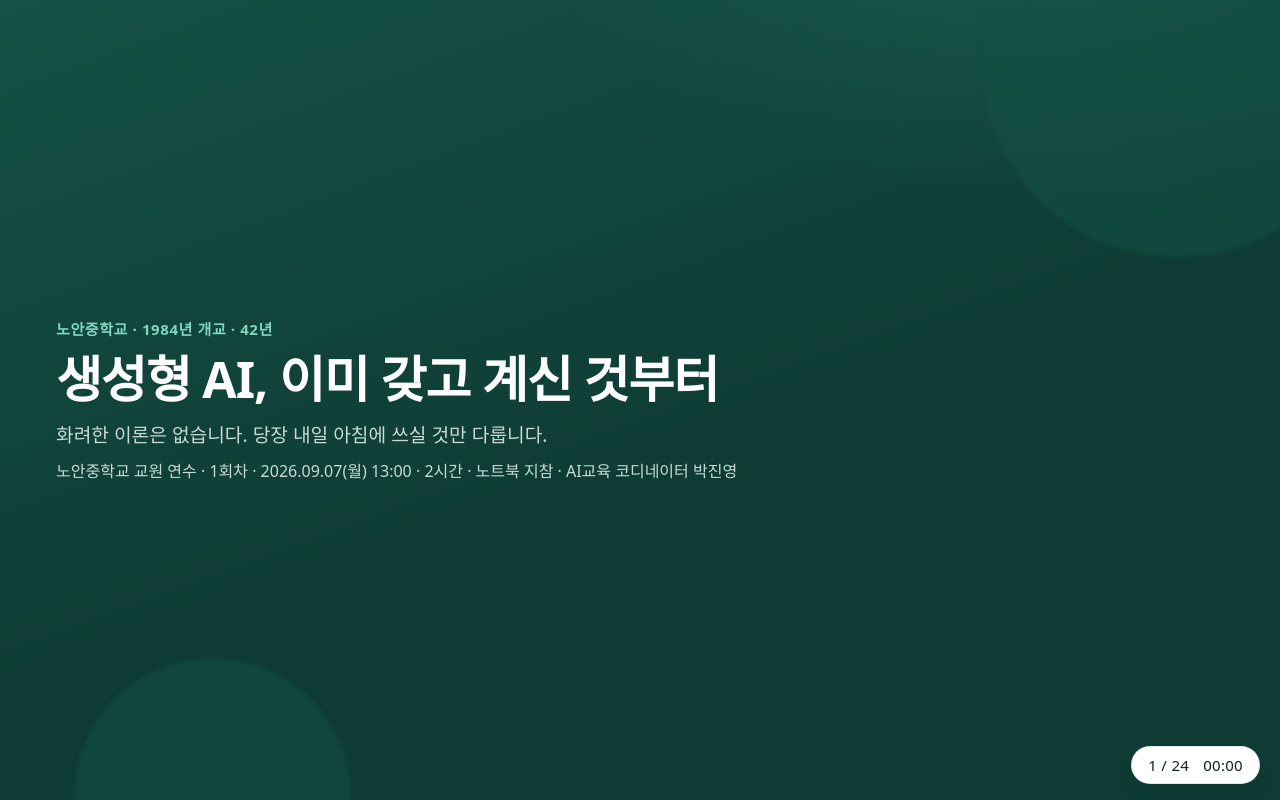
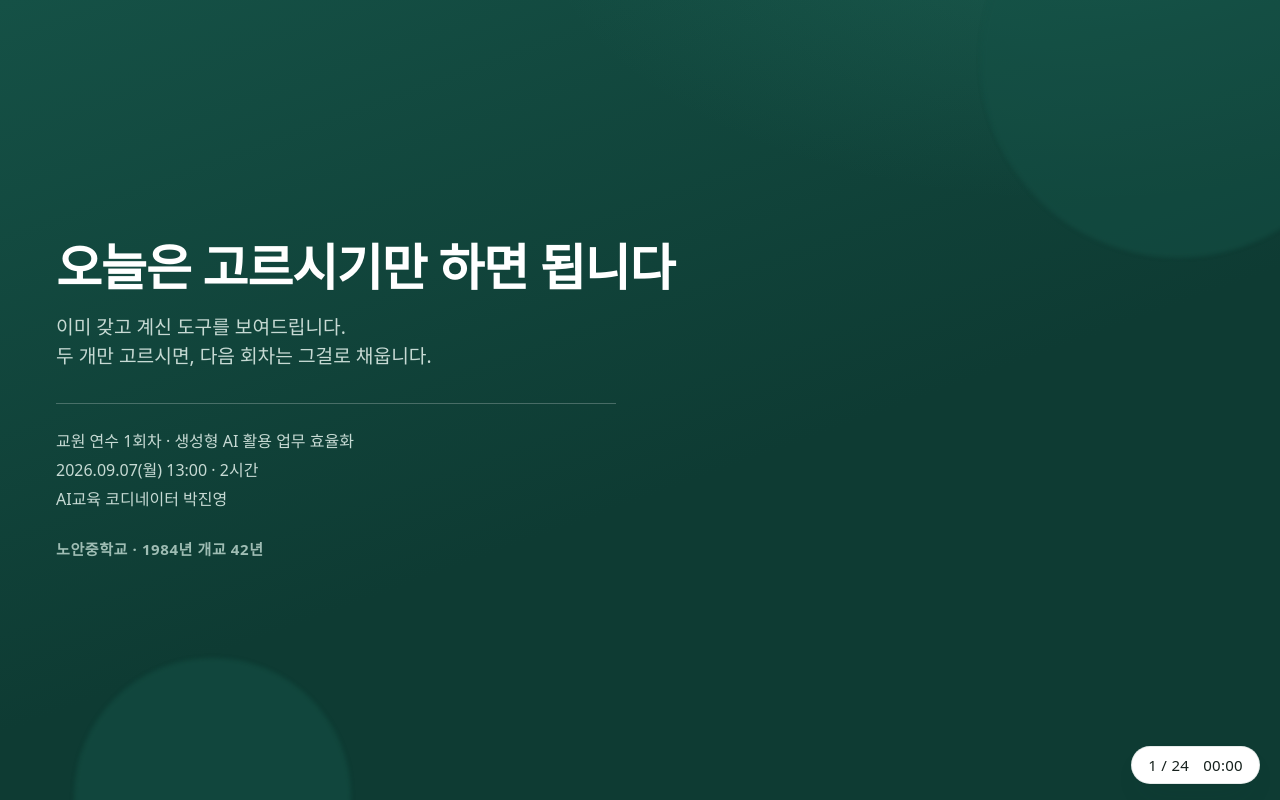
Before and after one commit to zln02/noan-ai, a plain HTML site: page training/s1.html in a window 1280 px wide. Drawn offline with Linux system fonts and the light colour scheme.

Commit message:
copy: 1회차 표지를 "오늘은 고르시기만 하면 됩니다" 로 교체
받은 문안을 그대로 옮겼다. 제목 → 두 줄 안내 → 구분선 → 연수 정보 세 줄 →
학교 한 줄 순서로 세우고, 학교 표기는 아래로 내렸다.

- H1: 오늘은 고르시기만 하면 됩니다
- 부제 두 줄, hr.cover-rule 구분선
- 정보 세 줄로 분리 (연수명 / 일시 / 담당)
- 노안중학교 · 1984년 개교 42년 을 맨 아래로

tools/copy-s1-a.txt 의 [SLIDE 1] 원고도 같이 맞췄다.
표지 내용 높이 305px — 720p 가용 624px 안에 들어간다. 24장 전부 초과 0건.

Co-Authored-By: Claude Opus 5 (1M context) <noreply@anthropic.com>
Claude-Session: https://claude.ai/code/session_013pSDdjTstXeMRSVHqRwcLs

```diff
--- a/shared/deck.css
+++ b/shared/deck.css
@@ -1317,3 +1317,30 @@ html[data-projector] .aimap .node-bg{
   stroke:var(--mute);
   stroke-width:2;
 }
+
+/* ---------- 표지 ----------
+   제목 → 두 줄 안내 → 구분선 → 연수 정보 3줄 → 학교 한 줄 */
+.slide-inner.cover .s-title{
+  max-width:22ch;
+}
+.slide-inner.cover .s-sub{
+  line-height:1.5;
+  margin-top:18px;
+}
+.cover-rule{
+  border:0;
+  border-top:1px solid rgba(255,255,255,.24);
+  max-width:560px;
+  margin:32px 0 24px;
+}
+.slide-inner.cover .s-info{
+  margin-top:5px;
+}
+.slide-inner.cover .s-info:first-of-type{
+  margin-top:0;
+}
+.school-line.is-foot{
+  margin:28px 0 0;
+  color:#9FBDB4;
+  font-weight:600;
+}
--- a/training/s1.html
+++ b/training/s1.html
@@ -15,11 +15,14 @@
 <section class="slide dark" id="s1" data-t="0" data-title="표지">
   <div class="orb orb-a"></div>
   <div class="orb orb-b"></div>
-  <div class="slide-inner">
-    <p class="school-line">노안중학교 · 1984년 개교 · 42년</p>
-    <h1 class="s-title">생성형 AI, 이미 갖고 계신 것부터</h1>
-    <p class="s-sub">화려한 이론은 없습니다. 당장 내일 아침에 쓰실 것만 다룹니다.</p>
-    <p class="s-info">노안중학교 교원 연수 · 1회차 · 2026.09.07(월) 13:00 · 2시간 · 노트북 지참 · AI교육 코디네이터 박진영</p>
+  <div class="slide-inner cover">
+    <h1 class="s-title">오늘은 고르시기만 하면 됩니다</h1>
+    <p class="s-sub">이미 갖고 계신 도구를 보여드립니다.<br>두 개만 고르시면, 다음 회차는 그걸로 채웁니다.</p>
+    <hr class="cover-rule">
+    <p class="s-info">교원 연수 1회차 · 생성형 AI 활용 업무 효율화</p>
+    <p class="s-info">2026.09.07(월) 13:00 · 2시간</p>
+    <p class="s-info">AI교육 코디네이터 박진영</p>
+    <p class="school-line is-foot">노안중학교 · 1984년 개교 42년</p>
   </div>
   <aside class="notes">
     <p>자기소개는 다음 세 장으로 3분. 넘기지 말 것.</p>
```
Also changed, not shown: tools/copy-s1-a.txt (+10 -3 lines).
